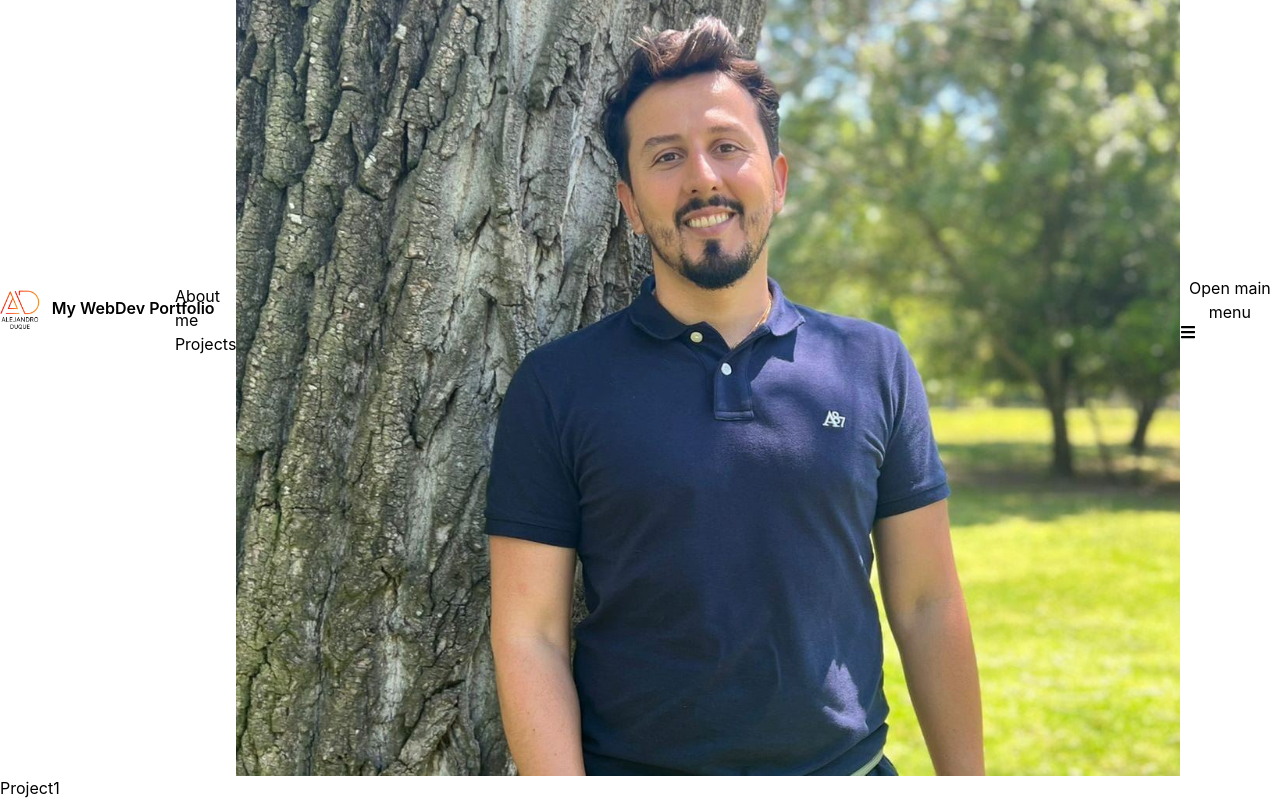
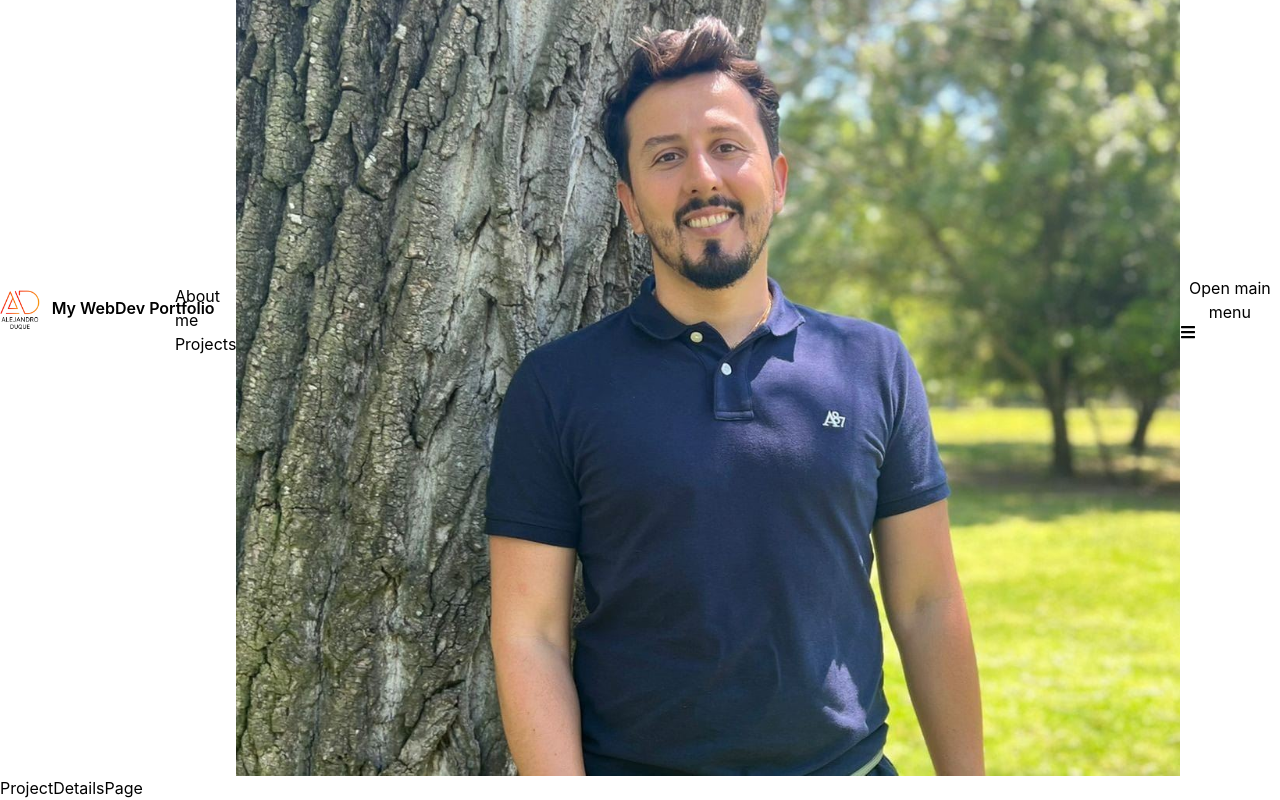
Before and after one commit to AlejandroDuqueG-design/Portfolio, a React (Vite) app: page /projects/1 in a window 1280 px wide. Shown: the part 159-959 px from the top of the page. Built offline with nearby package versions, Linux system fonts and the light colour scheme.

Commit message:
fix: dynamic routes

```diff
--- a/src/App.tsx
+++ b/src/App.tsx
@@ -2,14 +2,12 @@ import { Route, Routes } from "react-router";
 import NavBar from "./components/NavBar";
 import HomePage from "./pages/HomePage";
 import ProjectsPage from "./pages/ProjectsPage";
-import Project1 from "./pages/Project1Page";
-import Project2 from "./pages/Project2Page";
 import AboutMePage from "./pages/AboutMePage";
 import ContactInfoPage from "./pages/ContactInfoPage";
+import ProjectDetailsPage from "./pages/ProjectDetailsPage";
 
 function App() {
   return (
-    <>
     <div>
       <NavBar />
 
@@ -17,16 +15,14 @@ function App() {
         <Route path="/" element={<HomePage />} />
         <Route path="/projects">
           <Route index element={<ProjectsPage />} />
-            <Route path=":project1" element={<Project1 />} />
-            <Route path=":project2" element={<Project2 />} />
+          <Route path=":project" element={<ProjectDetailsPage />} />
         </Route>
         <Route path="/aboutme">
           <Route index element={<AboutMePage />} />
-            <Route path=":contactinfo" element={<ContactInfoPage />} />
+          <Route path="contactinfo" element={<ContactInfoPage />} />
         </Route>
       </Routes>
     </div>
-    </>
   );
 }
 
--- a/src/pages/Project1Page.tsx
+++ /dev/null
@@ -1,4 +0,0 @@
-function Project1() {
-  return <div>Project1</div>;
-}
-export default Project1;
--- a/src/pages/Project2Page.tsx
+++ /dev/null
@@ -1,4 +0,0 @@
-function Project2() {
-  return <div>Project2</div>;
-}
-export default Project2;
--- /dev/null
+++ b/src/pages/ProjectDetailsPage.tsx
@@ -0,0 +1,4 @@
+function ProjectDetailsPage() {
+  return <div>ProjectDetailsPage</div>;
+}
+export default ProjectDetailsPage;
```
Lines whose indentation alone changed are shown as unchanged.
